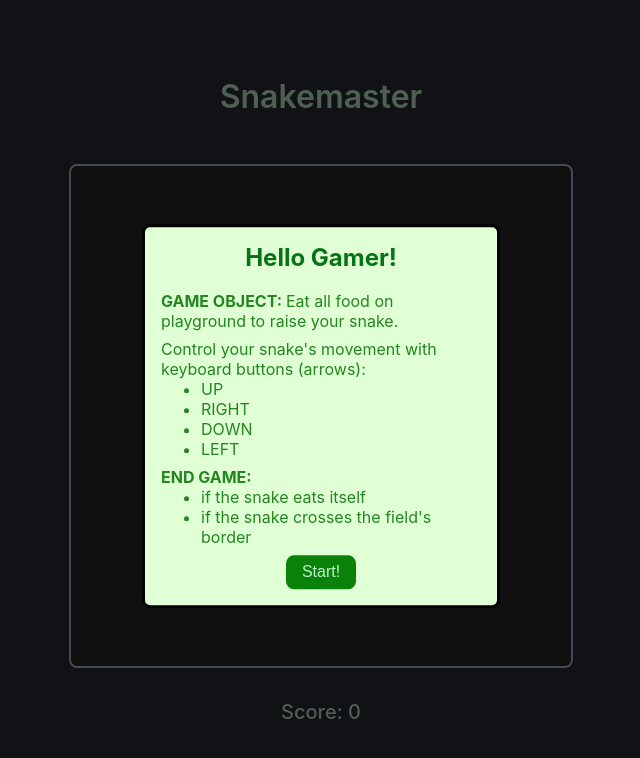
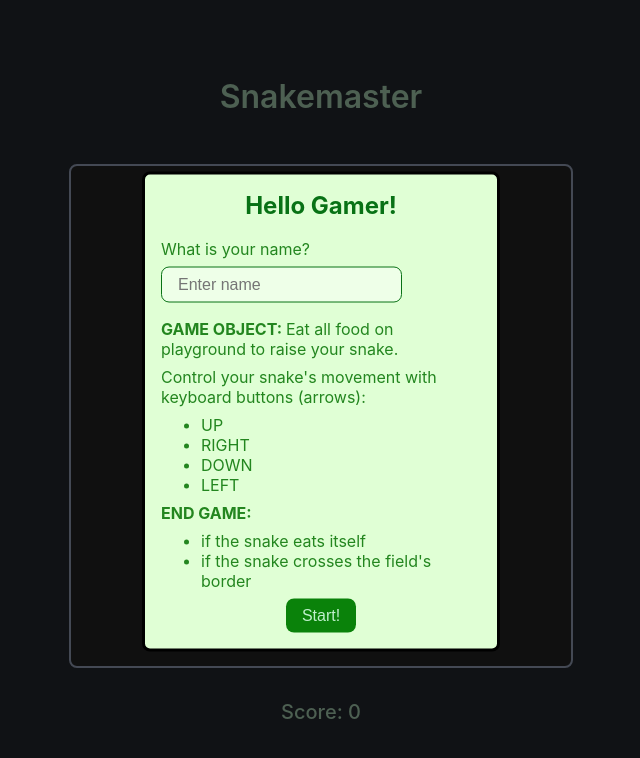
Before and after one commit to sirreus/snake-game, a React (Create React App) app: page / in a window 1280 px wide. Shown: the top 758 px of the page, without its empty margins (319-959 px from the left). Built offline with nearby package versions, Linux system fonts and the light colour scheme.

Commit message:
user name

```diff
--- a/src/Main.tsx
+++ b/src/Main.tsx
@@ -14,6 +14,7 @@ interface Position {
 }
 
 const Game: React.FC = () => {
+  const [userName, setUserName] = useState<string | null>(null);
   const [gameOver, setGameOver] = useState<boolean>(false);
   const [snake, setSnake] = useState<Position[]>([{ x: 25, y: 25 }]);
   const [food, setFood] = useState<Position>({ x: 10, y: 10 });
@@ -151,8 +152,14 @@ const Game: React.FC = () => {
     return "game-field";
   };
 
+  if (gameRunning.current && !userName) {
+    setUserName(sessionStorage.getItem("userName"));
+  }
+
   return (
+    <>
       <main>
+        {userName && <InfoText text={`${userName}`} />}
         {/* INIT GAME */}
         {!gameRunning.current && !gameOver && (
           <Dialog
@@ -189,6 +196,7 @@ const Game: React.FC = () => {
         </div>
         <InfoText text={`Score: ${score}`} />
       </main>
+    </>
   );
 };
 
--- a/src/components/Dialog/Dialog.tsx
+++ b/src/components/Dialog/Dialog.tsx
@@ -1,7 +1,10 @@
-import React from "react";
+import React, { useState } from "react";
+
+import StartButton from "../StartButton";
+import { GameDescription } from "./components/GameDescription";
 
 import "./styles.css";
-import StartButton from "../StartButton";
+import { DialogNameForm } from "./components/DialogNameForm";
 
 type DialogType = "start" | "end";
 
@@ -12,41 +15,35 @@ interface IDialog {
 }
 
 export const Dialog: React.FC<IDialog> = ({ text, type, startGameHandler }) => {
+  const [userName, setUserName] = useState<string | null>(null);
+
+  const nameFromStorage = sessionStorage.getItem("userName");
+
   const makeClass = (baseClass: string) =>
     [baseClass, type === "start" ? "start" : "game-over"].join(" ");
 
-  const GameDescription = () => (
-    <div className="game-description">
-      <p className={makeClass("dialog-text")}>
-        <b>GAME OBJECT: </b>Eat all food on playground to raise your snake.
-      </p>
+  const startGame = () => {
+    if (userName) sessionStorage.setItem("userName", userName);
 
-      <p className={makeClass("dialog-text")}>
-        Control your snake's movement with keyboard buttons (arrows):
-        <ul style={{ margin: 0 }}>
-          <li>UP</li>
-          <li>RIGHT</li>
-          <li>DOWN</li>
-          <li>LEFT</li>
-        </ul>
-      </p>
-
-      <p className={makeClass("dialog-text")}>
-        <b>END GAME: </b>
-        <ul style={{ margin: 0 }}>
-          <li>if the snake eats itself</li>
-          <li>if the snake crosses the field's border</li>
-        </ul>
-      </p>
-    </div>
-  );
+    startGameHandler();
+  };
 
   return (
     <div className="modal">
       <dialog className={makeClass("dialog")}>
         <h2 className={makeClass("dialog-title")}>
-          {type === "start" ? "Hello Gamer!" : "GAME OVER"}
+          {type === "start"
+            ? `Hello ${nameFromStorage || "Gamer"}!`
+            : "GAME OVER"}
         </h2>
+
+        {type === "start" && (
+          <DialogNameForm
+            inputName={userName}
+            onInputChange={setUserName}
+            savedName={nameFromStorage}
+          />
+        )}
 
         {type === "end" && (
           <span className={makeClass("dialog-text")}>{text}</span>
@@ -56,7 +53,7 @@ export const Dialog: React.FC<IDialog> = ({ text, type, startGameHandler }) => {
 
         <StartButton
           text={type === "start" ? "Start!" : "Start again!"}
-          onClick={startGameHandler}
+          onClick={() => startGame()}
         />
       </dialog>
     </div>
--- /dev/null
+++ b/src/components/Dialog/components/DialogNameForm.tsx
@@ -0,0 +1,36 @@
+import React from "react";
+
+interface IDialogNameForm {
+  inputName: string | null;
+  onInputChange: (input: string) => void;
+  savedName: string | null;
+}
+
+export const DialogNameForm: React.FC<IDialogNameForm> = ({
+  inputName,
+  onInputChange,
+  savedName,
+}) => {
+  return (
+    <form className="name-form">
+      {savedName ? (
+        <span
+          className="dialog-text start"
+          style={{ width: "100%", textAlign: "center" }}
+        >
+          It's nice to see you again
+        </span>
+      ) : (
+        <>
+          <label className="dialog-text start">What is your name?</label>
+          <input
+            type="text"
+            value={inputName || ""}
+            onChange={(e) => onInputChange(e.target.value)}
+            placeholder="Enter name"
+          />
+        </>
+      )}
+    </form>
+  );
+};
--- /dev/null
+++ b/src/components/Dialog/components/GameDescription.tsx
@@ -0,0 +1,29 @@
+import React from "react";
+
+export const GameDescription = () => (
+  <div className="game-description">
+    <p className="dialog-text start">
+      <b>GAME OBJECT: </b>Eat all food on playground to raise your snake.
+    </p>
+
+    <p className="dialog-text start">
+      Control your snake's movement with keyboard buttons (arrows):
+    </p>
+    <ul style={{ margin: "0 0 8px 0" }}>
+      <li className="dialog-text start">UP</li>
+      <li className="dialog-text start">RIGHT</li>
+      <li className="dialog-text start">DOWN</li>
+      <li className="dialog-text start">LEFT</li>
+    </ul>
+
+    <p className="dialog-text start">
+      <b>END GAME: </b>
+    </p>
+    <ul style={{ margin: "0 0 8px 0" }}>
+      <li className="dialog-text start">if the snake eats itself</li>
+      <li className="dialog-text start">
+        if the snake crosses the field's border
+      </li>
+    </ul>
+  </div>
+);
--- a/src/components/Dialog/styles.css
+++ b/src/components/Dialog/styles.css
@@ -48,7 +48,6 @@
 }
 
 .dialog-text {
-  margin-bottom: 32px;
   text-align: left;
 }
 
@@ -57,6 +56,7 @@
 }
 
 .dialog-text.game-over {
+  margin-bottom: 32px;
   color: var(--dialog-game-over-text);
 }
 
@@ -69,3 +69,29 @@
 .game-description > p {
   margin: 0 0 8px 0;
 }
+
+.name-form {
+  display: flex;
+  flex-direction: column;
+  align-items: flex-start;
+  width: 100%;
+  margin-bottom: 16px;
+}
+.name-form > label {
+  margin-bottom: 8px;
+}
+
+.name-form > input {
+  padding: 8px 16px;
+  background-color: #eeffe8;
+  border: 1px solid var(--dialog-game-start-title);
+  border-radius: 8px;
+  font-size: 16px;
+  font-weight: 500;
+  color: var(--dialog-game-start-title);
+}
+input[type="text"]:active,
+input[type="text"]:focus {
+  outline: none !important;
+  border: 1px solid var(--dialog-game-start-title);
+}
```
Lines whose indentation alone changed are shown as unchanged.
